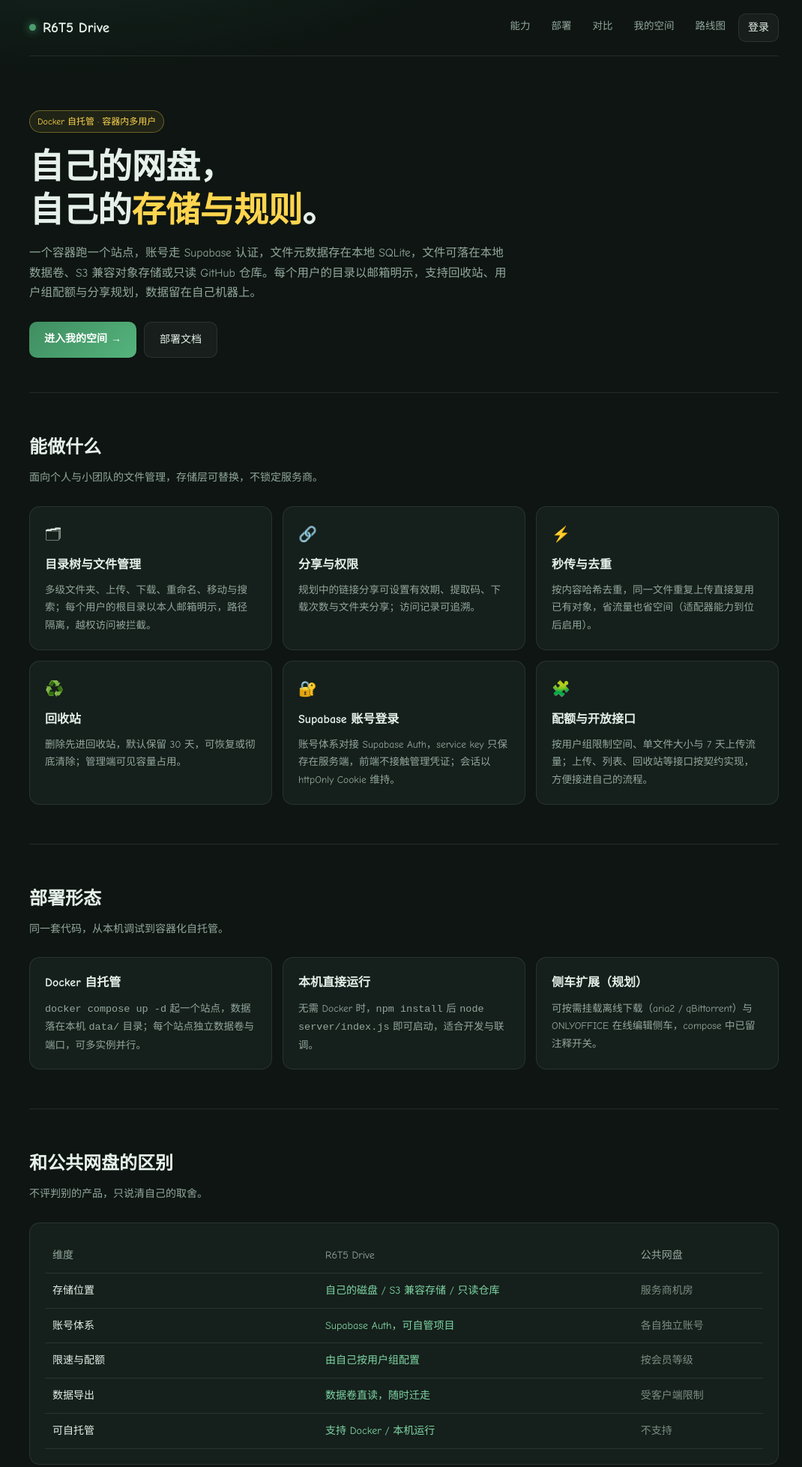
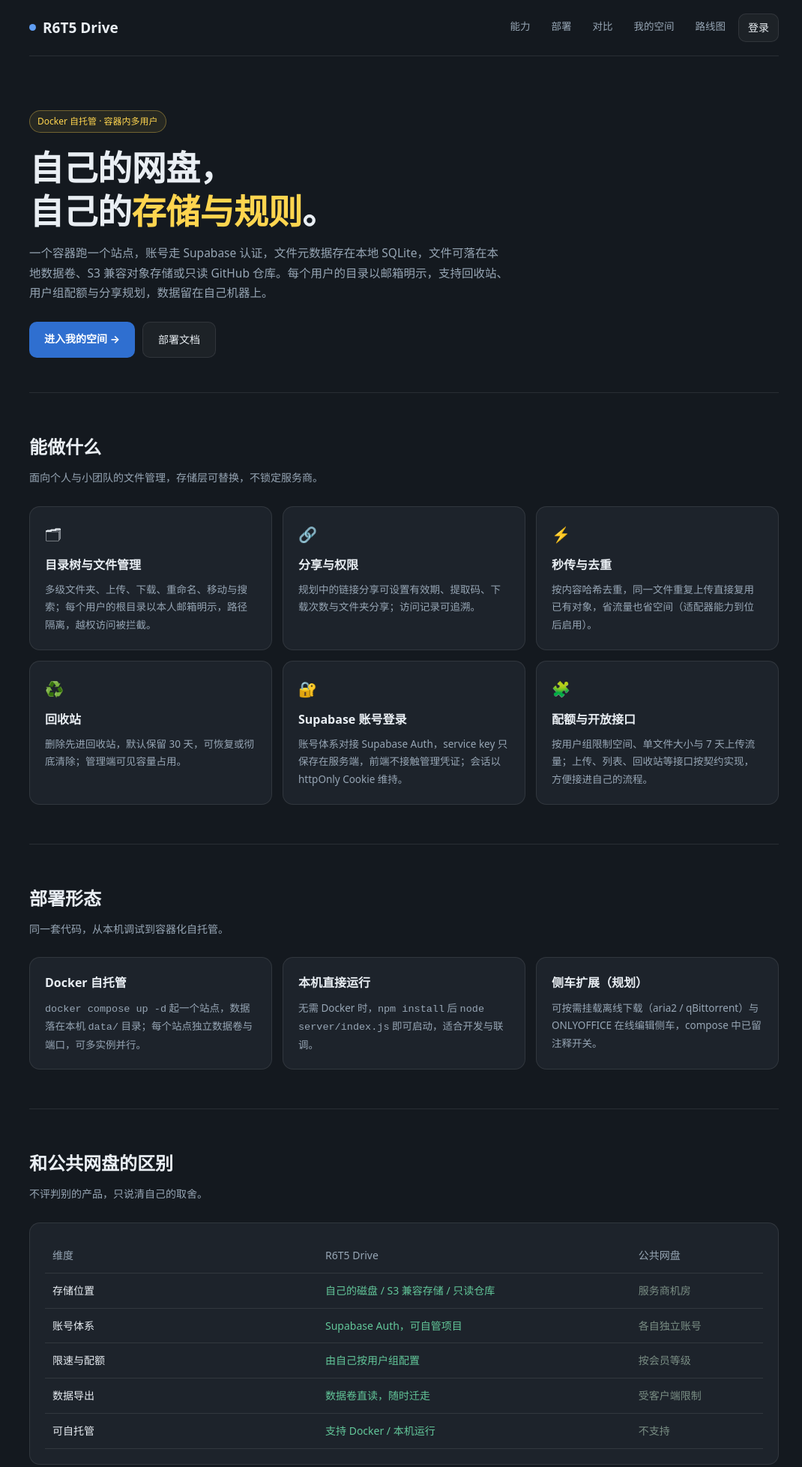
Before and after one commit to TanchiPanda/r6t5-drive, a website: page index.html in a window 1280 px wide. Shown: the top 1956 px of the page at 75% size, without its empty margins (101-1171 px from the left). Drawn offline with Linux system fonts and the light colour scheme.

Commit message:
style(ui): 落地页配色微调（主按钮扁平蓝、去渐变）

```diff
--- a/index.html
+++ b/index.html
@@ -8,16 +8,16 @@
 <meta name="description" content="R6T5 Drive：Docker 自托管的轻量网盘，容器内多用户，账号走 Supabase，元数据存 SQLite，存储支持本地卷、S3 兼容对象存储与只读 GitHub 仓库。">
 <style>
 :root{
-  --bg:#0e1512;--panel:#151f1b;--line:rgba(255,255,255,.09);
-  --fg:#e6f0ea;--muted:#93a89e;--acc:#4a9e6e;--acc2:#ffd54f;
+  --bg:#14191f;--panel:#1d232b;--line:rgba(255,255,255,.09);
+  --fg:#e9eef3;--muted:#97a6b5;--acc:#5f9df2;--acc2:#ffd54f;
 }
 *{margin:0;padding:0;box-sizing:border-box}
-body{background:radial-gradient(1200px 600px at 15% -10%,#17352a 0%,transparent 60%),var(--bg);color:var(--fg);
-  font-family:"Comic Sans MS","Chalkboard SE","Microsoft Yahei","PingFang SC",system-ui,sans-serif;line-height:1.7}
+body{background:var(--bg);color:var(--fg);
+  font-family:system-ui,-apple-system,"Segoe UI","PingFang SC","Microsoft YaHei",sans-serif;line-height:1.7}
 .wrap{max-width:1040px;margin:0 auto;padding:0 20px}
 header{display:flex;align-items:center;gap:14px;padding:18px 0;border-bottom:1px solid var(--line)}
 .logo{font-weight:700;font-size:19px;display:flex;align-items:center;gap:9px}
-.dot{width:9px;height:9px;border-radius:50%;background:var(--acc);box-shadow:0 0 12px var(--acc)}
+.dot{width:9px;height:9px;border-radius:50%;background:var(--acc)}
 nav{margin-left:auto;display:flex;gap:6px;flex-wrap:wrap}
 nav a{color:var(--muted);text-decoration:none;font-size:13.5px;padding:6px 11px;border-radius:8px}
 nav a:hover{color:var(--fg);background:rgba(255,255,255,.05)}
@@ -29,7 +29,8 @@ h1 em{font-style:normal;color:var(--acc2)}
 .lede{color:var(--muted);max-width:640px;margin-top:14px;font-size:15.5px}
 .cta{display:flex;gap:10px;margin-top:26px;flex-wrap:wrap}
 .btn{padding:11px 20px;border-radius:10px;font-size:14px;text-decoration:none;border:1px solid var(--line);color:var(--fg);background:rgba(255,255,255,.04)}
-.btn.primary{background:linear-gradient(135deg,#3f8d61,#55b47c);border:none;font-weight:700;color:#fff}
+.btn.primary{background:#2f6fd0;border:none;font-weight:700;color:#fff}
+.btn.primary:hover{background:#3a7cdb}
 .btn.ghost:hover{background:rgba(255,255,255,.08)}
 section{padding:52px 0;border-top:1px solid var(--line)}
 h2{font-size:24px;margin-bottom:8px}
@@ -46,7 +47,7 @@ h2{font-size:24px;margin-bottom:8px}
 table{width:100%;border-collapse:collapse;font-size:14px}
 th,td{text-align:left;padding:11px 10px;border-bottom:1px solid var(--line)}
 th{color:var(--muted);font-weight:500}
-.yes{color:#7ed6a5}.no{color:#7a8e84}
+.yes{color:#63c79a}.no{color:#7a8e84}
 .roadmap{display:flex;flex-direction:column;gap:10px}
 .rm{display:flex;gap:14px;align-items:flex-start;padding:14px 16px;background:var(--panel);border:1px solid var(--line);border-radius:12px}
 .rm .p{font-size:11px;letter-spacing:.5px;color:#000;background:var(--acc2);padding:2px 8px;border-radius:6px;font-weight:700;white-space:nowrap}
```
